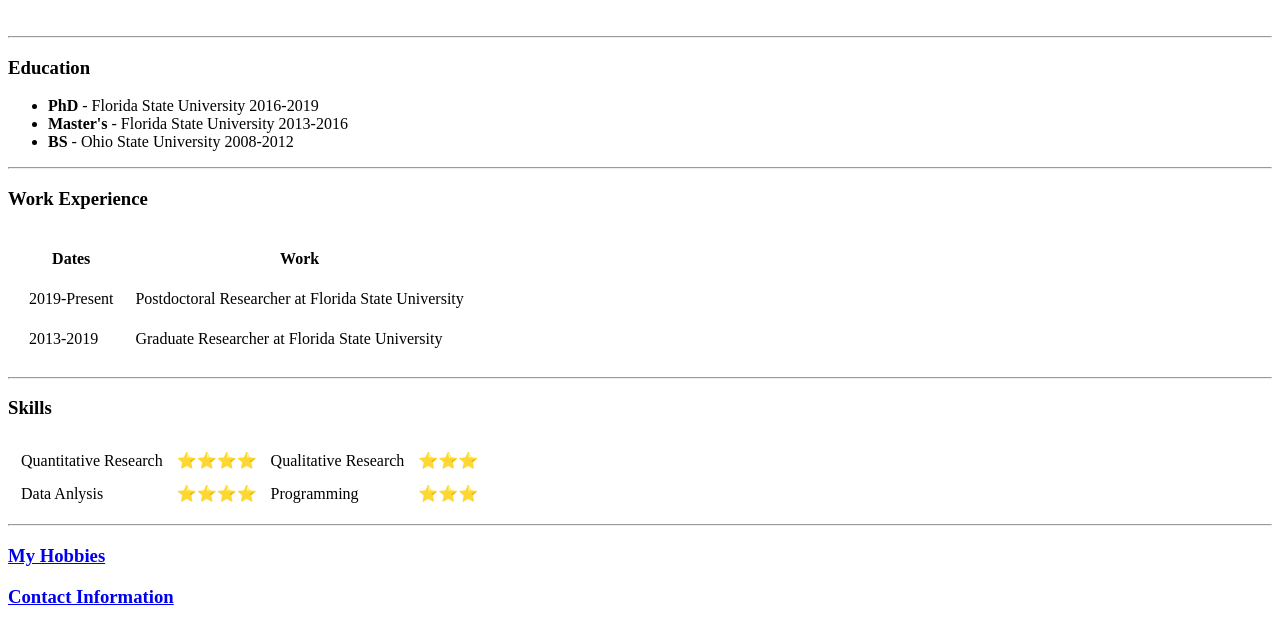
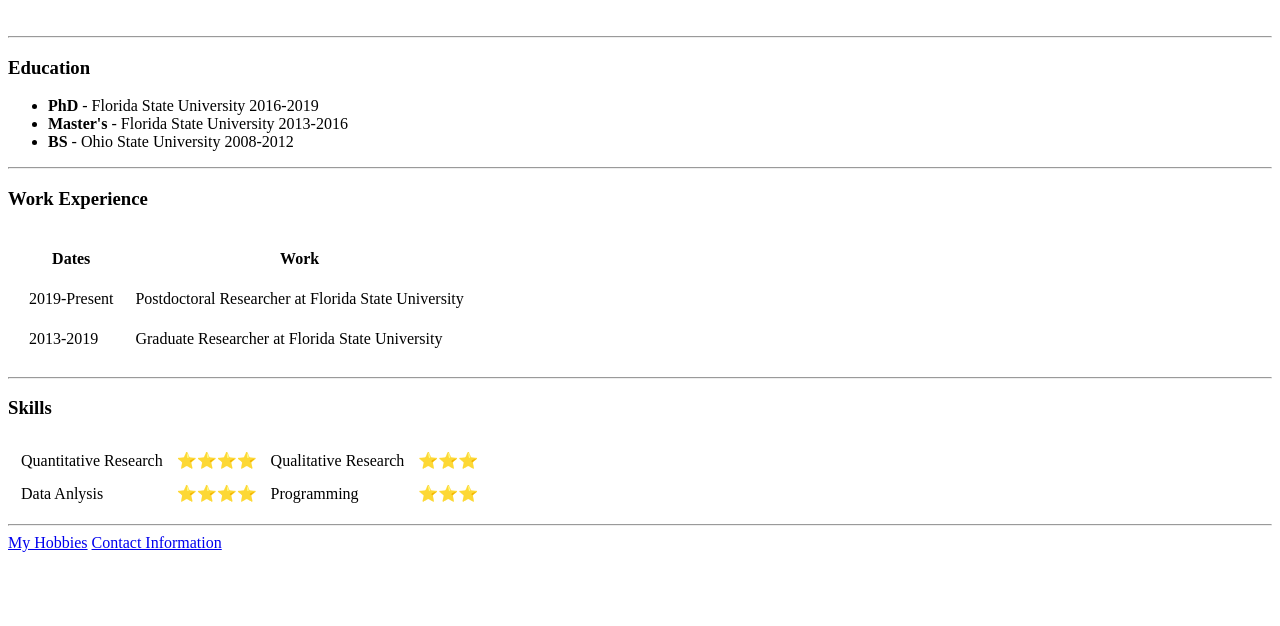
Before and after one commit to ndg13b/Resume, a plain HTML site: page index.html in a window 1280 px wide. Shown: the part 188-814 px from the top of the page. Drawn offline with Linux system fonts and the light colour scheme.

Commit message:
Removed h3 status for Hobbies and Contact links

```diff
--- a/index.html
+++ b/index.html
@@ -61,8 +61,8 @@
       </tr>
     </table>
   <hr>
-  <a href="hobbies.html"><h3>My Hobbies</h3></a>
-  <a href="contact-me.html"><h3>Contact Information</h3></a>
+  <a href="hobbies.html">My Hobbies</a>
+  <a href="contact-me.html">Contact Information</a>
 </body>
 
 </html>
```
